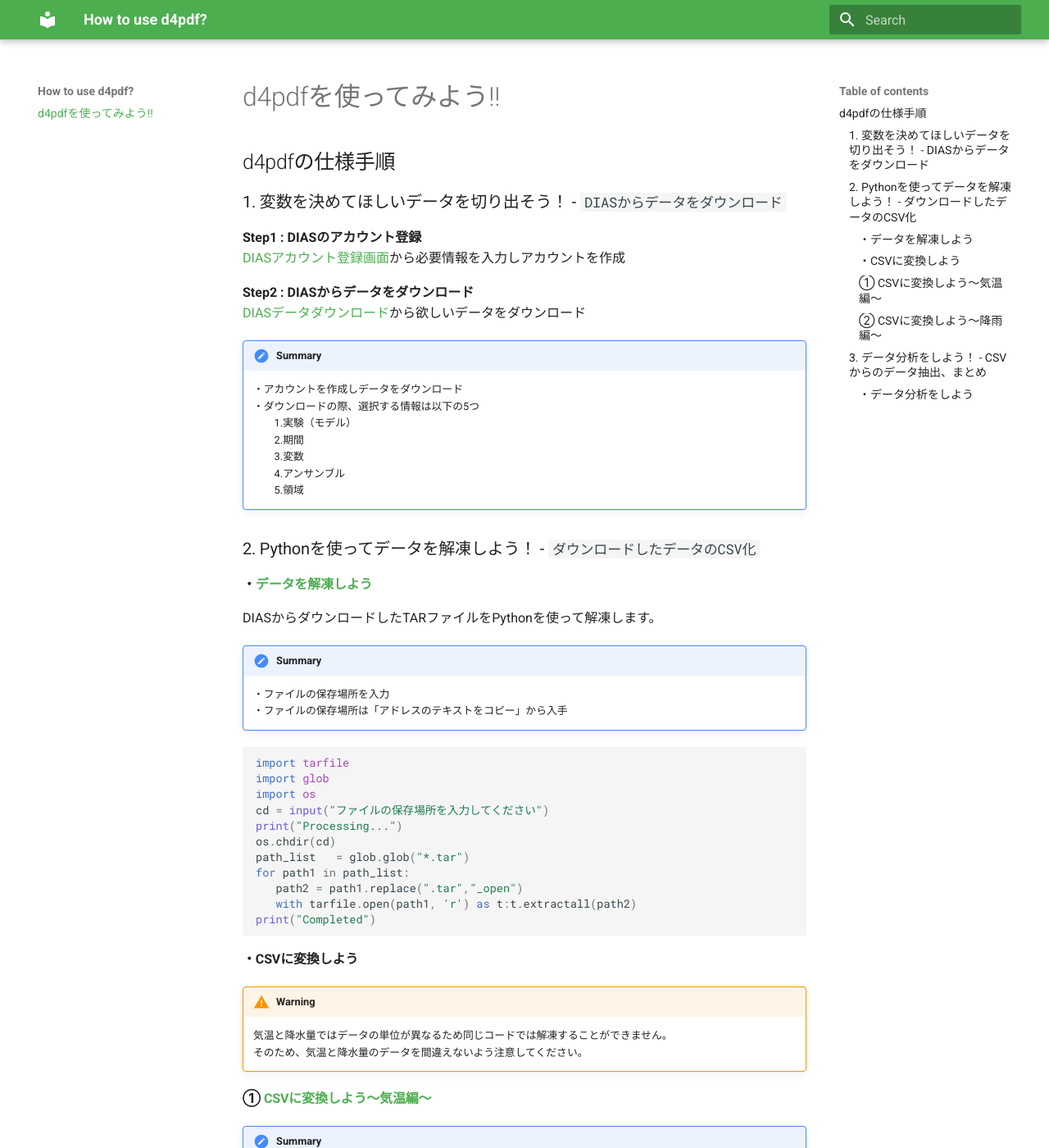
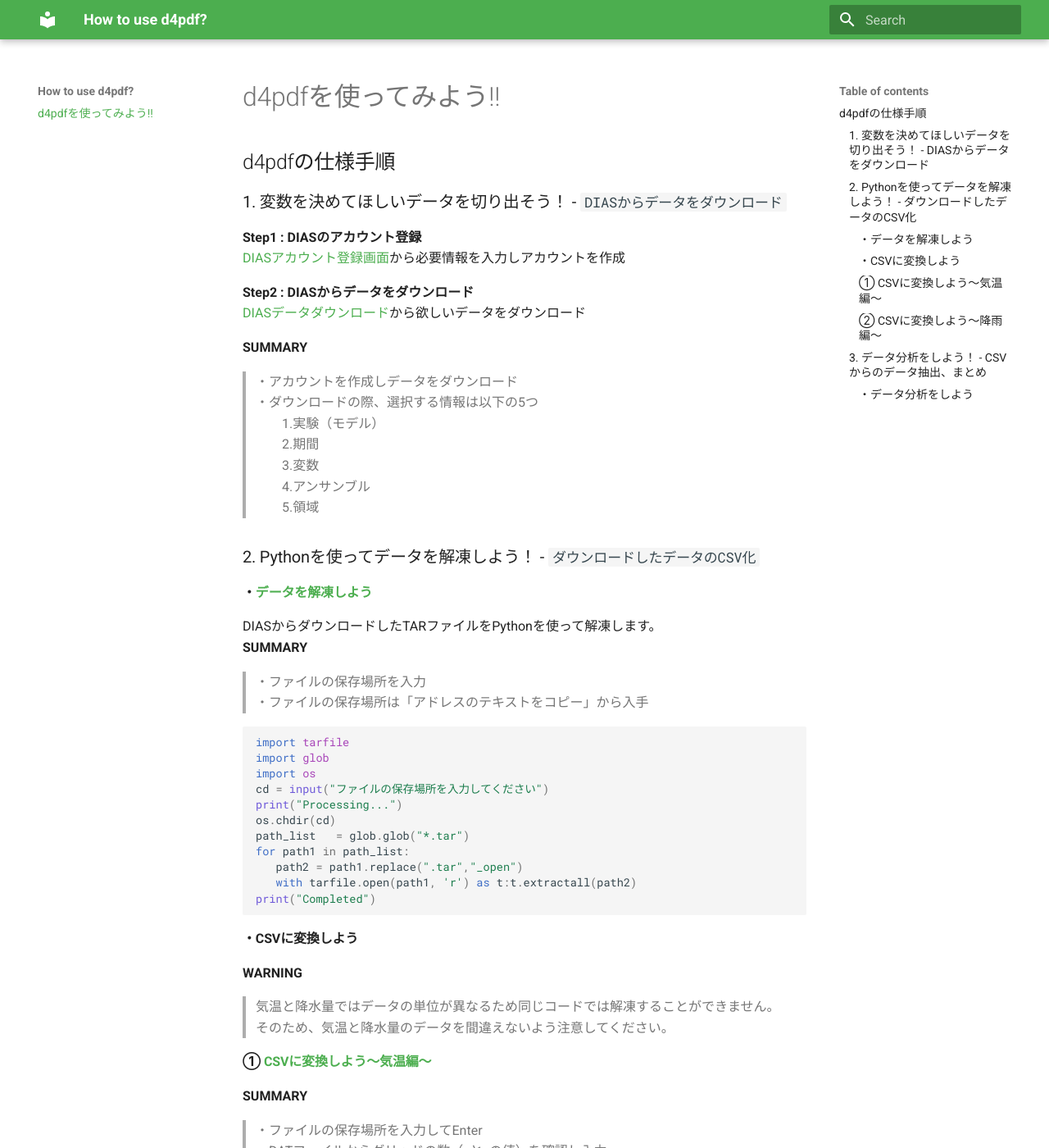
Before and after one commit to GeorgeM-TW/d4pdf_discription, an MkDocs documentation site: the page built from docs/index.md, in a window 1280 px wide and 1400 px high. Shown: the whole window at 82% size. Built offline with MkDocs 1.6.1 and Material for MkDocs 9.7.7, drawn with Linux system fonts in a browser that asks for light colours; some of the changed text lies outside the part shown.

````diff
--- a/docs/index.md
+++ b/docs/index.md
@@ -9,9 +9,9 @@
 **Step2 : DIASからデータをダウンロード**
 [DIASデータダウンロード](http://d4pdf.diasjp.net/d4PDF.cgi?target=GCM-subset&lang=ja)から欲しいデータをダウンロード
 
-!!! summary
-    ・アカウントを作成しデータをダウンロード
-    ・ダウンロードの際、選択する情報は以下の5つ
+**SUMMARY**
+>・アカウントを作成しデータをダウンロード
+>・ダウンロードの際、選択する情報は以下の5つ
     　　1.実験（モデル）
     　　2.期間
     　　3.変数
@@ -21,9 +21,9 @@
 ### 2. Pythonを使ってデータを解凍しよう！ - `ダウンロードしたデータのCSV化`
 #### ・[データを解凍しよう](https://nipponkoei1946.sharepoint.com/sites/msteams_49697a/Shared%20Documents/Forms/AllItems.aspx?id=%2Fsites%2Fmsteams%5F49697a%2FShared%20Documents%2FGeneral%2F%E2%98%86%E5%80%8B%E4%BA%BA%E4%BD%9C%E6%A5%AD%E3%83%95%E3%82%A9%E3%83%AB%E3%83%80%2F%E6%9D%BE%E6%9C%AC%2FPython%E9%96%A2%E9%80%A3%2F%E3%82%A2%E3%83%97%E3%83%AA&viewid=9244e75a%2D67a6%2D495c%2D8f32%2D811ab6eba68c)
 DIASからダウンロードしたTARファイルをPythonを使って解凍します。
-!!! summary
-    ・ファイルの保存場所を入力
-    ・ファイルの保存場所は「アドレスのテキストをコピー」から入手
+**SUMMARY**
+>・ファイルの保存場所を入力
+>・ファイルの保存場所は「アドレスのテキストをコピー」から入手
 
 ```python
 import tarfile
@@ -39,14 +39,14 @@ for path1 in path_list:
 print("Completed")
 ```
 #### ・CSVに変換しよう
-!!! warning
-    気温と降水量ではデータの単位が異なるため同じコードでは解凍することができません。
-    そのため、気温と降水量のデータを間違えないよう注意してください。
+**WARNING**
+>気温と降水量ではデータの単位が異なるため同じコードでは解凍することができません。
+>そのため、気温と降水量のデータを間違えないよう注意してください。
 #### ①  [CSVに変換しよう～気温編～](https://nipponkoei1946.sharepoint.com/sites/msteams_49697a/Shared%20Documents/Forms/AllItems.aspx?id=%2Fsites%2Fmsteams%5F49697a%2FShared%20Documents%2FGeneral%2F%E2%98%86%E5%80%8B%E4%BA%BA%E4%BD%9C%E6%A5%AD%E3%83%95%E3%82%A9%E3%83%AB%E3%83%80%2F%E6%9D%BE%E6%9C%AC%2FPython%E9%96%A2%E9%80%A3%2F%E3%82%A2%E3%83%97%E3%83%AA&viewid=9244e75a%2D67a6%2D495c%2D8f32%2D811ab6eba68c)
 
-!!! summary
-    ・ファイルの保存場所を入力してEnter
-    ・DATファイルからグリッドの数（xとyの値）を確認し入力
+**SUMMARY**
+>・ファイルの保存場所を入力してEnter
+>・DATファイルからグリッドの数（xとyの値）を確認し入力
 
 ```python
 import csv
@@ -121,9 +121,9 @@ g.close()
 ```
 
 #### ② [CSVに変換しよう～降雨編～](https://nipponkoei1946.sharepoint.com/sites/msteams_49697a/Shared%20Documents/Forms/AllItems.aspx?id=%2Fsites%2Fmsteams%5F49697a%2FShared%20Documents%2FGeneral%2F%E2%98%86%E5%80%8B%E4%BA%BA%E4%BD%9C%E6%A5%AD%E3%83%95%E3%82%A9%E3%83%AB%E3%83%80%2F%E6%9D%BE%E6%9C%AC%2FPython%E9%96%A2%E9%80%A3%2F%E3%82%A2%E3%83%97%E3%83%AA&viewid=9244e75a%2D67a6%2D495c%2D8f32%2D811ab6eba68c)
-!!! summary
-    ・ファイルの保存場所を入力
-    ・DATファイルからグリッドの数（xとyの値）を確認し入力
+**SUMMARY**
+>・ファイルの保存場所を入力
+>・DATファイルからグリッドの数（xとyの値）を確認し入力
 ```python
 import csv
 import struct
@@ -196,19 +196,19 @@ g.close()
 ```
 
 
-!!! warning
-    CSVファイルの名前は「モデル名_アンサンブル数_**日平均気温**」のような形にしてください！
-    データ分析の際に使用するコードで、平均気温・最高気温・最低気温を参照して計算している部分があります。
+**WARNING**
+>CSVファイルの名前は「モデル名_アンサンブル数_**日平均気温**」のような形にしてください！
+>データ分析の際に使用するコードで、平均気温・最高気温・最低気温を参照して計算している部分があります。
 
 
 ### 3. データ分析をしよう！ - `CSVからのデータ抽出、まとめ`
 #### ・[データ分析をしよう](https://nipponkoei1946.sharepoint.com/sites/msteams_49697a/Shared%20Documents/Forms/AllItems.aspx?id=%2Fsites%2Fmsteams%5F49697a%2FShared%20Documents%2FGeneral%2F%E2%98%86%E5%80%8B%E4%BA%BA%E4%BD%9C%E6%A5%AD%E3%83%95%E3%82%A9%E3%83%AB%E3%83%80%2F%E6%9D%BE%E6%9C%AC%2FPython%E9%96%A2%E9%80%A3%2F%E3%82%A2%E3%83%97%E3%83%AA&viewid=9244e75a%2D67a6%2D495c%2D8f32%2D811ab6eba68c)
 
-!!! summary
-    ・ファイルの保存場所を入力
-    ・プロジェクトサイト（lao or cam）を確認し入力
-    ・開始年と終了年をそれぞれ入力
-    ・抽出したいグリッド番号を入力
+**SUMMARY**
+>・ファイルの保存場所を入力
+>・プロジェクトサイト（lao or cam）を確認し入力
+>・開始年と終了年をそれぞれ入力
+>・抽出したいグリッド番号を入力
 ```python
 import numpy as np
 import pandas as pd
````
